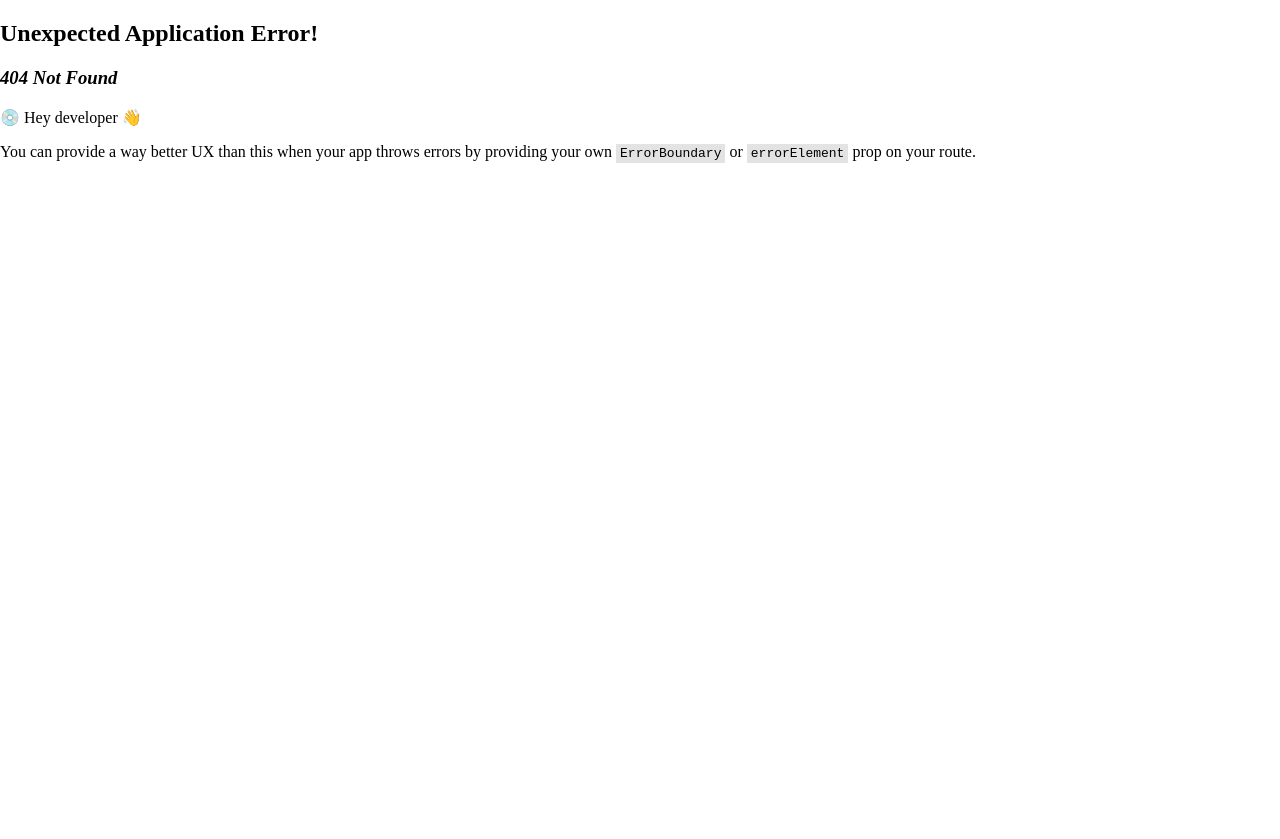
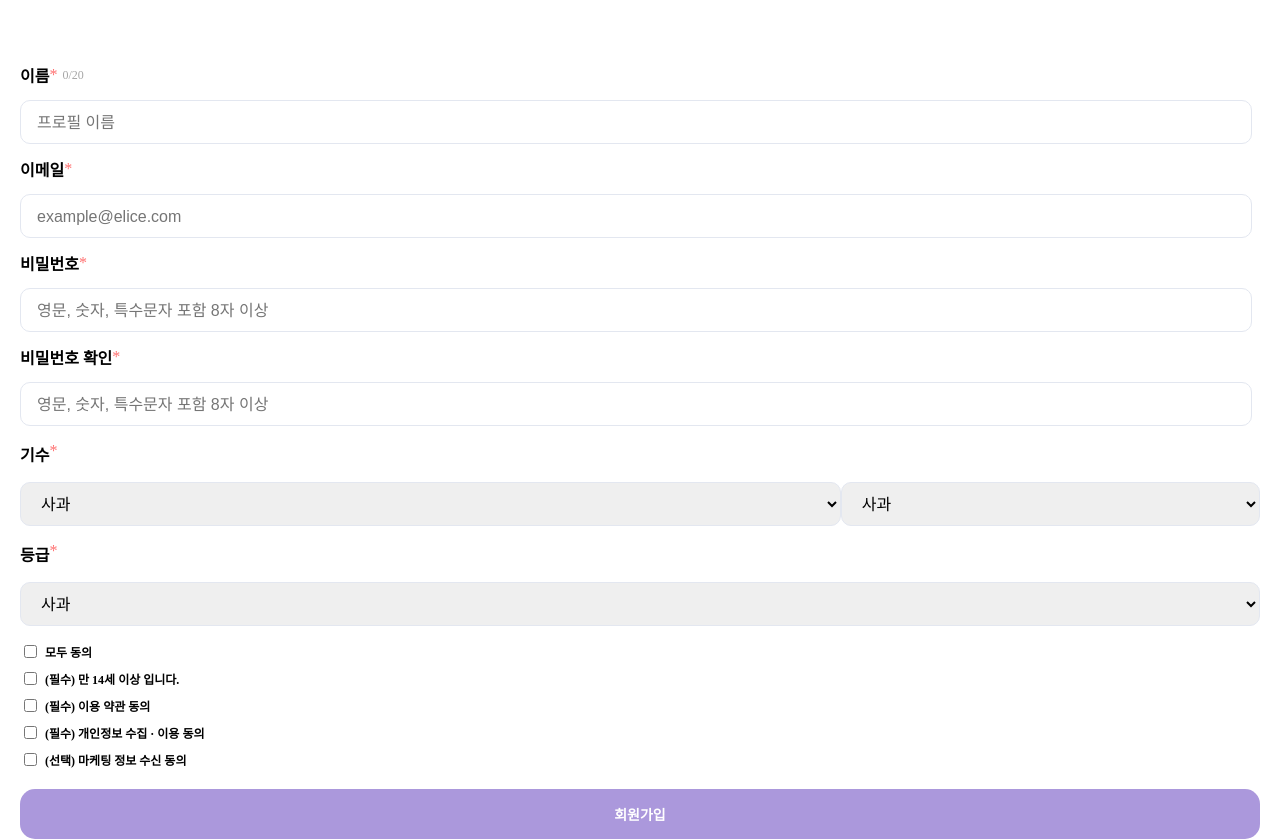
Before and after one commit to yunjichoi9151/White_Rabbit, a React app: page /join in a window 1280 px wide. Before the commit this address had no page. Built offline with nearby package versions, Linux system fonts and the light colour scheme.

Commit message:
✨ Feat: 비밀번호 찾기, 회원가입 route 추가 및 컴포넌트 명 수정
컴포넌트명이 수정된 컴포넌트의 코드를 수정했음

```diff
--- a/src/router/routes.jsx
+++ b/src/router/routes.jsx
@@ -5,8 +5,10 @@ import QNA from '../pages/QNA';
 import Recruitment from '../pages/Recruitment';
 import MyPage from '../pages/MyPage';
 import Landing from '../pages/Landing';
-import IntroLinkEdit from '../pages/IntroLinkEdit';
-import IntroNewLink from '../pages/IntroNewLink';
+import LinkEdit from '../pages/IntroLinkEdit';
+import NewLink from '../pages/IntroNewLink';
+import Join from '../pages/Join';
+import FindPW from '../pages/FindPW';
 
 export const ROUTER_LINK = {
   LANDING: { path: '/', link: '/' },
@@ -16,6 +18,8 @@ export const ROUTER_LINK = {
   MYPAGE: { path: '/mypage', link: '/mypage' },
   LINKEDIT: { path: '/linkedit', link: '/linkedit' },
   NEWLINK: { path: '/newlink', link: '/newlink' },
+  JOIN: { path: '/join', link: '/join' },
+  FINDPW: { path: '/findpw', link: '/findpw' },
 };
 
 const router = createBrowserRouter([
@@ -41,11 +45,19 @@ const router = createBrowserRouter([
   },
   {
     path: ROUTER_LINK.LINKEDIT.path,
-    element: <IntroLinkEdit />,
+    element: <LinkEdit />,
   },
   {
     path: ROUTER_LINK.NEWLINK.path,
-    element: <IntroNewLink />,
+    element: <NewLink />,
+  },
+  {
+    path: ROUTER_LINK.JOIN.path,
+    element: <Join />,
+  },
+  {
+    path: ROUTER_LINK.FINDPW.path,
+    element: <FindPW />,
   },
 ]);
 
```
